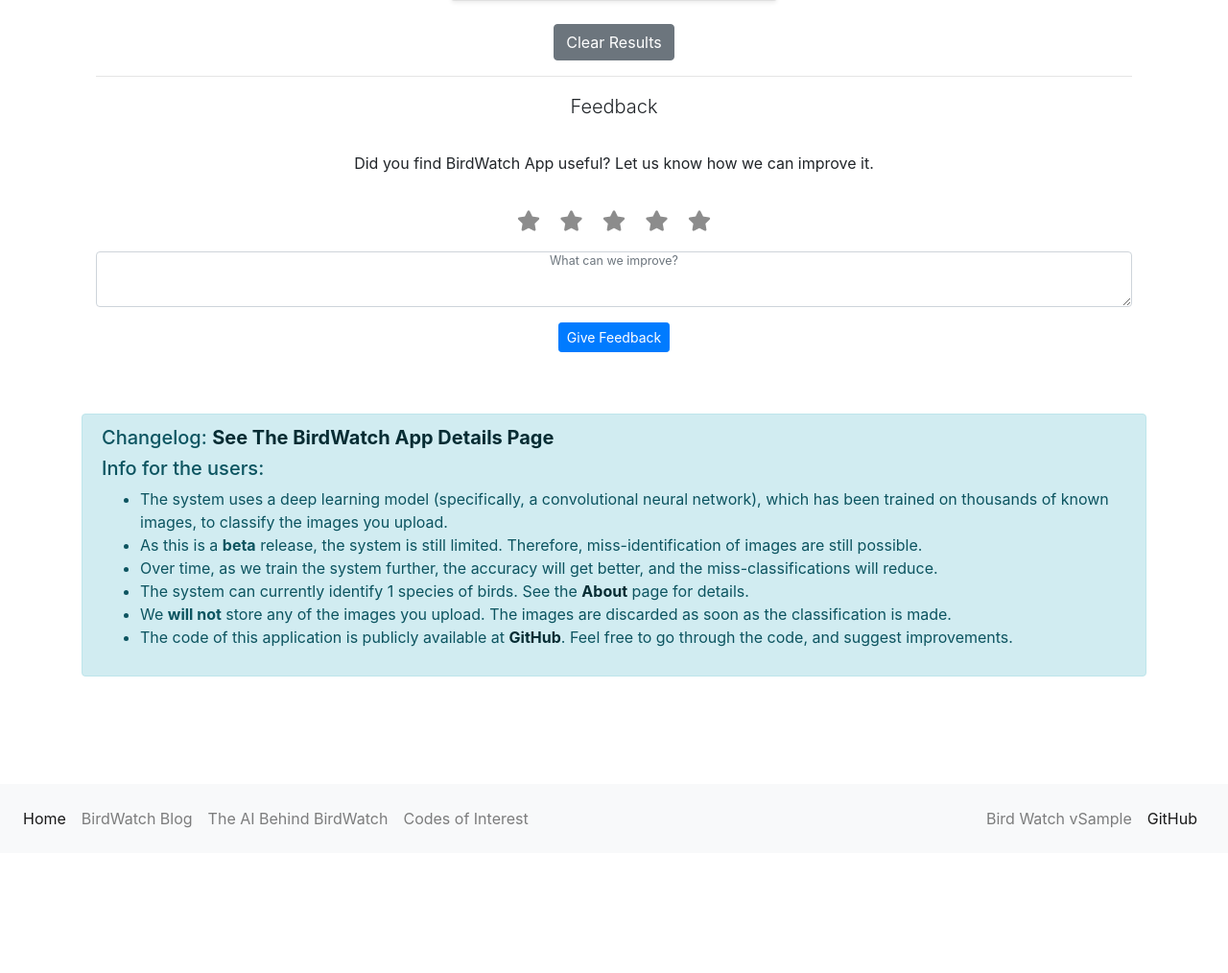
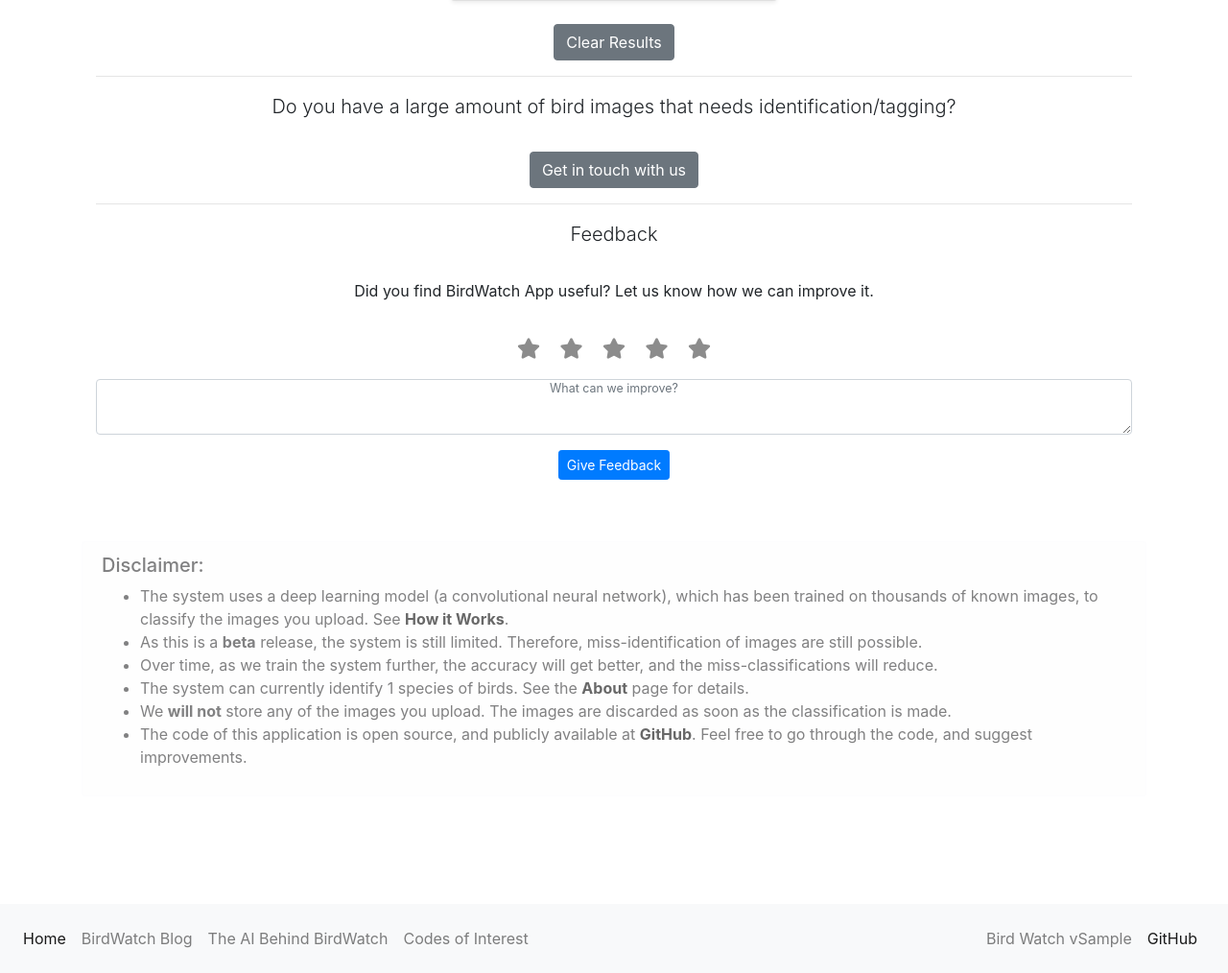
Before and after one commit to Thimira/bird_watch, a Flask app: template templates/index.html in a window 1280 px wide. Shown: the part 564-1578 px from the top of the page at 96% size. Before the commit the page ends 1427 px from the top, so only its background shows below. Run offline with Flask 2, Linux system fonts and the light colour scheme; the template is opened without the code that fills it: most values are stand-ins (such as "Sample title", 1, 10 or a date in 2020); parts of the project's set-up code (start-up, migrations or seed data) failed here and were passed over; some libraries are stand-ins or nearby versions.

Commit message:
Update website content

```diff
--- a/conf/application.ini
+++ b/conf/application.ini
@@ -1,8 +1,8 @@
 [default]
-application_version = 0.4.0
+application_version = 0.4.2
 ; from datetime import datetime, timedelta
 ; str((datetime.utcnow()).replace(microsecond=0).isoformat()) + 'Z'
-app_modified_time = 2020-09-21T11:44:21Z
+app_modified_time = 2020-09-26T11:22:55Z
 application_secret = MkpMBH6QPsnNZgqepQFy
 aws_redion = us-east-1
 debug = True
--- a/templates/index.html
+++ b/templates/index.html
@@ -139,6 +139,19 @@
     {% endif %}
     <div class="container">
         <hr/>
+        <div class="form-group row">
+            <div class="col d-flex justify-content-center">
+                <p class="lead">Do you have a large amount of bird images that needs identification/tagging?</p>
+            </div>
+        </div>
+        <div class="form-group row">
+            <div class="col d-flex justify-content-center">
+                <a class="btn btn-secondary" href="https://www.birdwatch.photo/birdwatch-service/">Get in touch with us</a>
+            </div>
+        </div>
+    </div>
+    <div class="container">
+        <hr/>
         <form>
             <div class="form-group row">
                 <div class="col d-flex justify-content-center">
@@ -177,16 +190,15 @@
         <div id="feedback-ack"></div>
     </div>
     <br />
-    <div class="alert alert-info" role="alert">
-        <h5 class="alert-heading">Changelog: <a href="https://www.birdwatch.photo/birdwatch-app/" target="_blank" class="alert-link">See The BirdWatch App Details Page</a></h5>
-        <h5 class="alert-heading">Info for the users:</h5>
+    <div class="alert alert-light" role="alert">
+        <h5 class="alert-heading">Disclaimer:</h5>
         <ul>
-            <li>The system uses a deep learning model (specifically, a convolutional neural network), which has been trained on thousands of known images, to classify the images you upload.</li>
+            <li>The system uses a deep learning model (a convolutional neural network), which has been trained on thousands of known images, to classify the images you upload. See <a href="https://www.birdwatch.photo/the-ai-behind-birdwatch/" target="_blank" class="alert-link">How it Works</a>.</li>
             <li>As this is a <strong>beta</strong> release, the system is still limited. Therefore, miss-identification of images are still possible.</li>
             <li>Over time, as we train the system further, the accuracy will get better, and the miss-classifications will reduce.</li>
             <li>The system can currently identify {{num_classes}} species of birds. See the <a href="/about" class="alert-link">About</a> page for details.</li>
             <li>We <strong>will not</strong> store any of the images you upload. The images are discarded as soon as the classification is made.</li>
-            <li>The code of this application is publicly available at <a href="https://github.com/Thimira/bird_watch" target="_blank" class="alert-link">GitHub</a>. Feel free to go through the code, and suggest improvements.</li>
+            <li>The code of this application is open source, and publicly available at <a href="https://github.com/Thimira/bird_watch" target="_blank" class="alert-link">GitHub</a>. Feel free to go through the code, and suggest improvements.</li>
         </ul>
     </div>
     <br />
```
Also changed, not shown: templates/about.html (+17 -1 lines).
